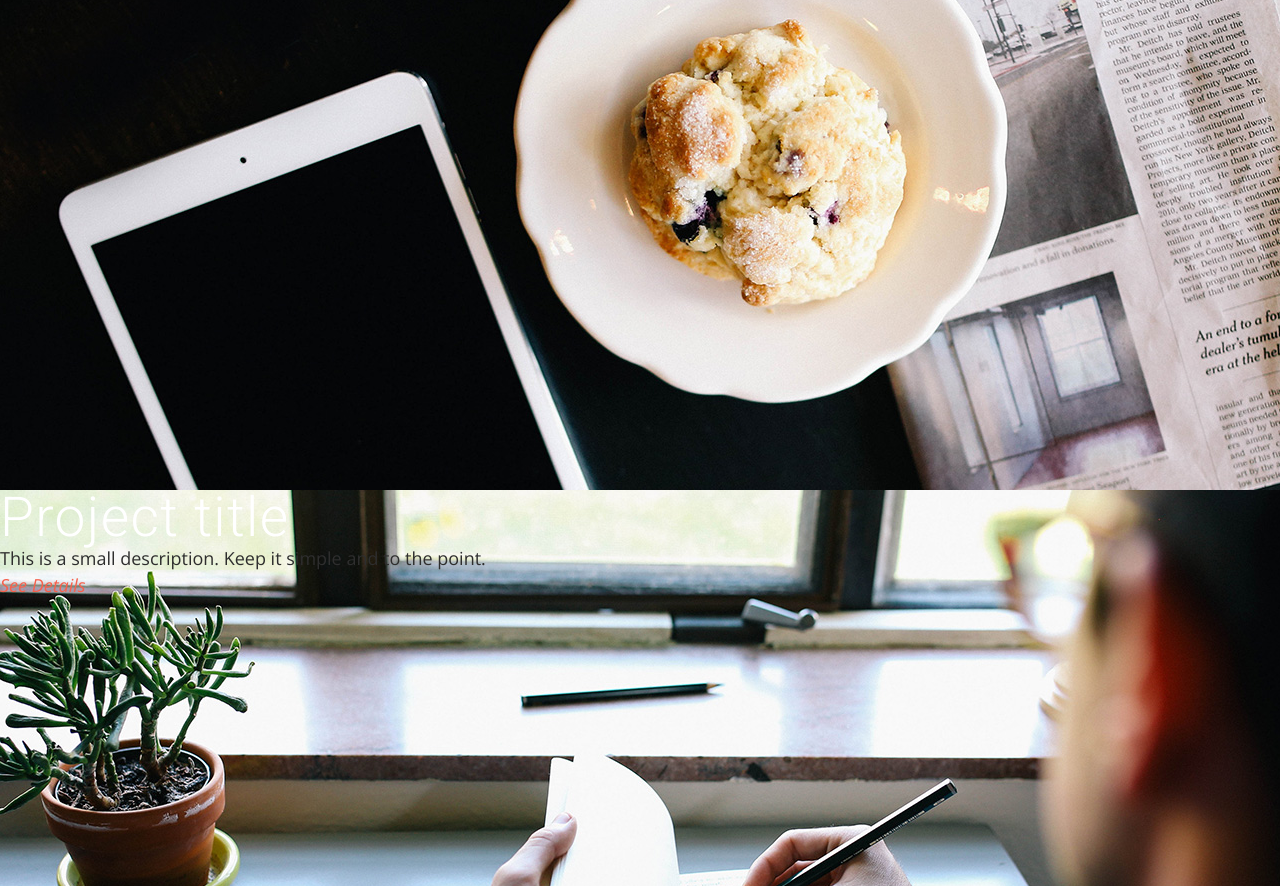
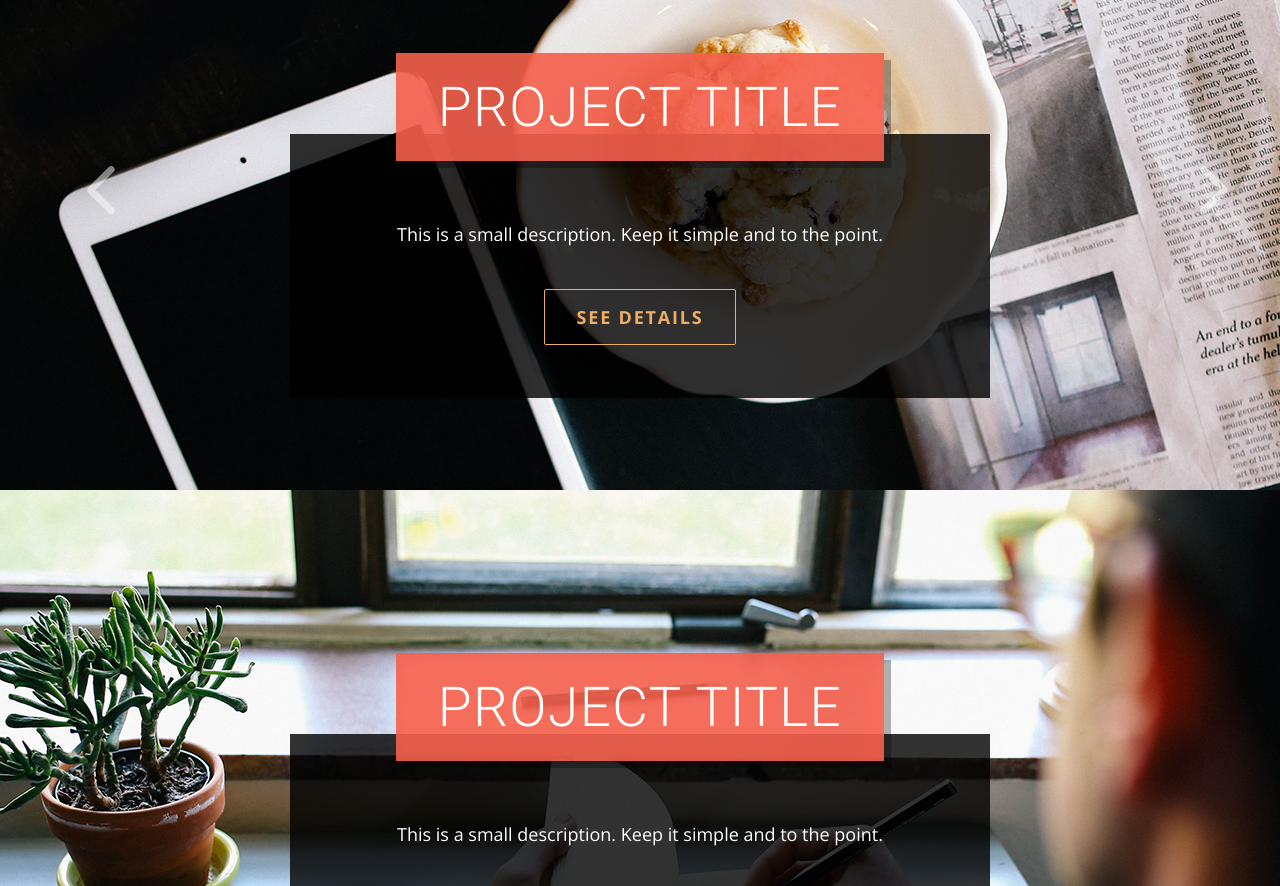
Before and after one commit to franz0406/proweb, a plain HTML site: page index.html in a window 1280 px wide. Shown: the part 710-1596 px from the top of the page. Drawn offline with nearby package versions, Linux system fonts and the light colour scheme.

Commit message:
second commit

```diff
--- a/CSS/style.css
+++ b/CSS/style.css
@@ -23,6 +23,8 @@ body {
     font:normal 55px/1 'Roboto', sans-serif;
     letter-spacing: 0.025em;
     color:#fff;
+    text-transform: uppercase;
+    font-weight: 300;
 }
 
 .content_tit {
@@ -37,6 +39,31 @@ body {
 a {
     font-style: italic;
     color:#f6604c;
+}
+
+/* COMMON CSS */
+.shadow_box {
+    display: inline-block;
+    padding:0 42px;
+    line-height: 108px;
+    box-shadow: 7px 7px 0 rgba(0,0,0,0.3);
+}
+
+.shadow_box.red {
+    background: rgba(246, 96, 76, 0.9);
+}
+
+.btn {
+    display: inline-block;
+    padding:0 32px;
+    line-height: 54px;
+    color:#f0ad64;
+    letter-spacing:0.1em;
+    font-style:normal;
+    font-weight:bold;
+    text-transform: uppercase;
+    border:1px solid #f0ad64;
+    border-radius: 2px;
 }
 
 /* ---------- HEADER ---------- */
@@ -75,16 +102,28 @@ header nav > ul > li > a {
     text-transform: uppercase;
     letter-spacing: 0.1em;
     color:#fff;
+    transition: .3s linear;
+}
+
+header nav > ul > li > a:hover {
+    color:#f6604c;
 }
 
 
 /* ---------- BANNER ---------- */
+.banner {
+    position: relative;
+}
+
 .banner_list > .slide {
     width:100%;
     height:600px;
+    padding-top:163px;
+    text-align: center;
     background-repeat: no-repeat;
     background-position: center top;
     background-size: cover;
+    box-sizing: border-box;
 }
 
 .banner_list > .slide1 {
@@ -99,6 +138,59 @@ header nav > ul > li > a {
     background-image: url(../images/slide-3-bg.jpg);
 }
 
+.banner_list > .slide > .slide_contents {
+    padding:87px 0 53px;
+    margin: -27px auto 0;
+    width:700px;
+    background: rgba(0,0,0,0.8);
+    color:#fff;
+}
+
+.banner_list > .slide > .slide_contents > p {
+    margin-bottom:41px;
+}
+
+.controls > a {
+    position: absolute;
+    left: 50%;  top: 50%;
+    transform:translateY(-50%);
+    font-size:55px;
+    color:rgba(255,255,255, 0.5);
+    z-index: 888;
+}
+
+.controls > a.prev {
+    margin-left: -570px;
+}
+
+.controls > a.next {
+    margin-left: 536px;
+}
+
+.pager {
+    position: absolute;
+    left: 0; right: 0; bottom: 27px;
+    text-align: center;
+    z-index: 777;
+}
+
+.pager > span {
+    display: inline-block;
+    margin: 0 15px;
+    width:15px;
+    height:15px;
+    background: rgba(255,255,255, 0.8);
+    border:3px solid transparent;
+    border-radius: 50%;
+    text-indent: -9999em;
+    cursor: pointer;
+}
+
+.pager > span.cycle-pager-active {
+    background: none;
+    border:3px solid #fff;
+}
+
 /* ---------- FOOTER ---------- */
 
 
--- a/index.html
+++ b/index.html
@@ -8,8 +8,8 @@
     <meta name="keywords" content="portfolio, theme, bootstrap">
     <link rel="stylesheet" href="./CSS/style.css">
     <script defer src="./JS/all.js"></script>
-    <script src="http://ajax.googleapis.com/ajax/libs/jquery/1/jquery.min.js"></script>
-    <script src="https://malsup.github.io/jquery.cycle2.js"></script>
+    <script src="https://code.jquery.com/jquery-3.6.0.min.js"></script>
+    <script src="https://malsup.github.io/min/jquery.cycle2.min.js"></script>
     <title>Proweb</title>
 </head>
 <body>
@@ -67,7 +67,7 @@
     </div> <!-- BANNER END -->
 
     <div class="main_content container"> <!-- MAIN CONTENT START -->
-        <h3>recent projects</h3>
+        <h3 class="content_tit">recent projects</h3>
         <p><a href="#">See all projects</a></p>
         <ul class="project_list">
             <li>
```
Also changed, not shown: 1 other file.
